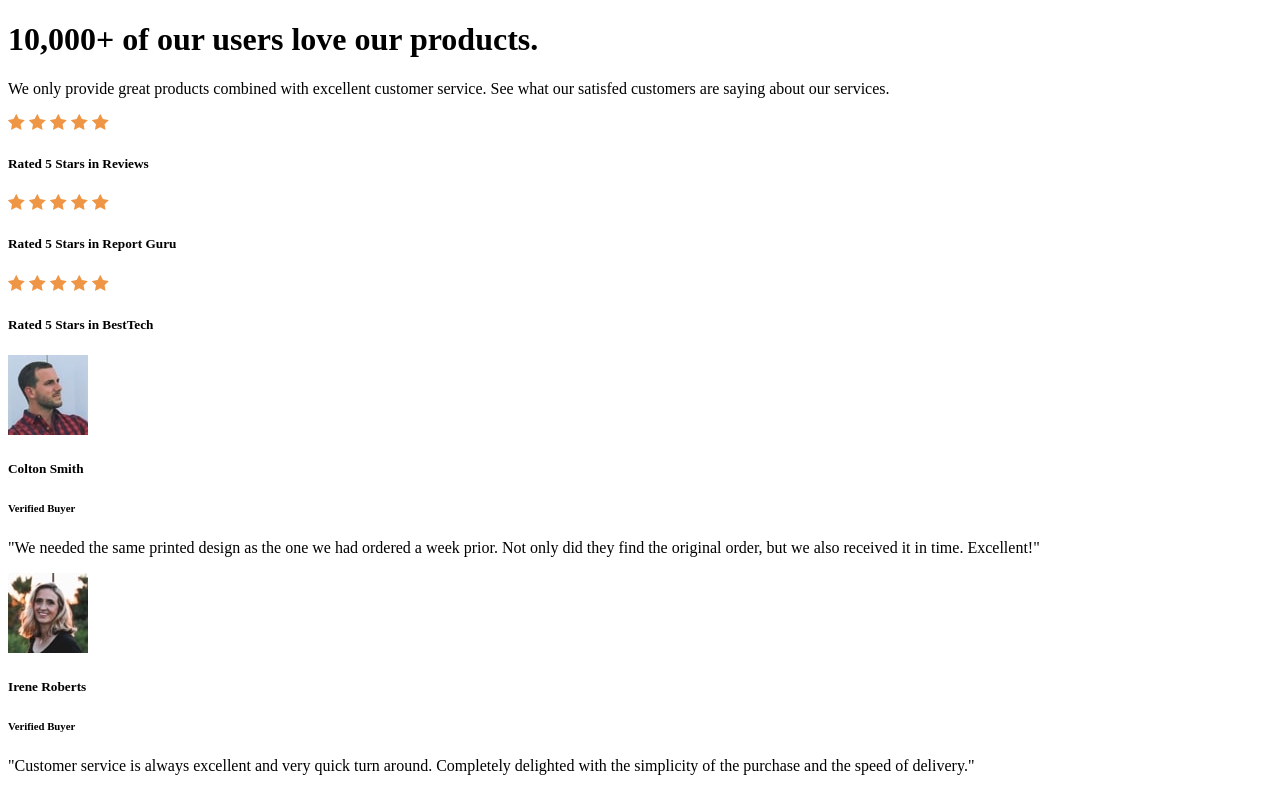
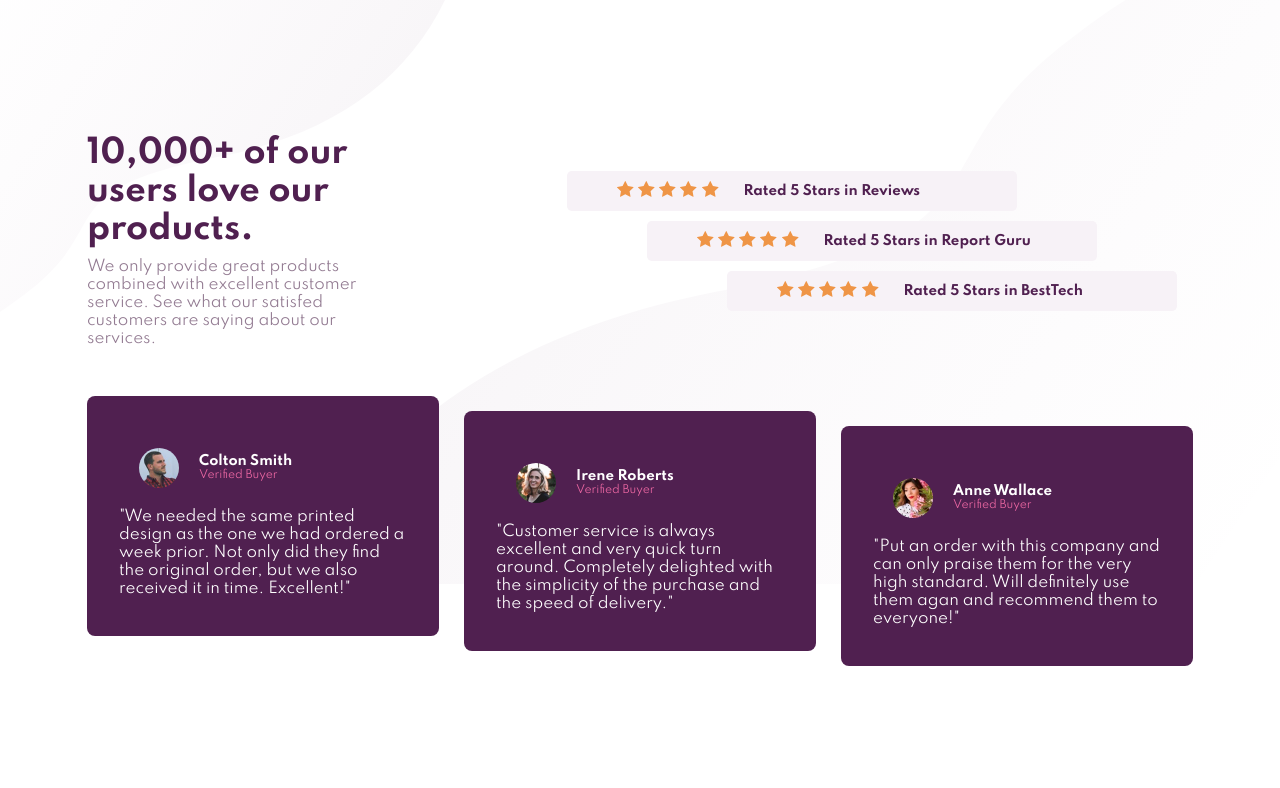
Before and after one commit to beatrizang/social-proof-section, a plain HTML site: page index.html in a window 1280 px wide. Shown: the top 788 px of the page. Drawn offline with Linux system fonts and the light colour scheme; a web font is replaced by a local one.

Commit message:
Se agrega links de google font y algunos divs

```diff
--- a/index.html
+++ b/index.html
@@ -4,7 +4,10 @@
   <head>
     <title>Social Proof Section - Frontend Mentor</title>
     <link rel="icon" href="images/favicon-32x32.png">
-
+    <link rel="stylesheet" href="style.css">
+    <link rel="preconnect" href="https://fonts.googleapis.com">
+    <link rel="preconnect" href="https://fonts.gstatic.com" crossorigin>
+    <link href="https://fonts.googleapis.com/css2?family=Big+Shoulders+Display:wght@700&family=Dancing+Script&family=Didact+Gothic&family=Dongle:wght@300;400&family=Inter:wght@400;700&family=Kumbh+Sans:wght@400;700&family=Lexend+Deca&family=Merriweather:wght@300&family=Outfit:wght@300;400;600&family=Parisienne&family=Red+Hat+Display:wght@500;700;900&family=Roboto:ital@1&family=Spartan:wght@400;500;700&family=Tangerine:wght@700&family=Yellowtail&display=swap" rel="stylesheet">
   </head>
   <body>
     <main class="container">
@@ -17,57 +20,69 @@
             </p>
           </div>
           <div class="ratings">
-            <div class="rating">
+            <div class="rating rating1">
+              <div class="stars">
                 <img src="images/icon-star.svg" alt="" aria-hidden="true">
                 <img src="images/icon-star.svg" alt="" aria-hidden="true">
                 <img src="images/icon-star.svg" alt="" aria-hidden="true">
                 <img src="images/icon-star.svg" alt="" aria-hidden="true">
                 <img src="images/icon-star.svg" alt="" aria-hidden="true">
+              </div>
               <h5>Rated 5 Stars in Reviews</h5>
             </div>
-            <div class="rating">
+            <div class="rating rating2">
+              <div class="stars">
                 <img src="images/icon-star.svg" alt="" aria-hidden="true">
                 <img src="images/icon-star.svg" alt="" aria-hidden="true">
                 <img src="images/icon-star.svg" alt="" aria-hidden="true">
                 <img src="images/icon-star.svg" alt="" aria-hidden="true">
                 <img src="images/icon-star.svg" alt="" aria-hidden="true">
+              </div>
               <h5>Rated 5 Stars in Report Guru</h5>
             </div>
-            <div class="rating">
+            <div class="rating rating3">
+              <div class="stars">
                 <img src="images/icon-star.svg" alt="" aria-hidden="true">
                 <img src="images/icon-star.svg" alt="" aria-hidden="true">
                 <img src="images/icon-star.svg" alt="" aria-hidden="true">
                 <img src="images/icon-star.svg" alt="" aria-hidden="true">
                 <img src="images/icon-star.svg" alt="" aria-hidden="true">
+              </div>
               <h5>Rated 5 Stars in BestTech</h5>
             </div>
           </div>
+        </div>
 
-        </div>
         <div class="testimonials">
-          <div class="testimonial">
+          <div class="testimonial testimonial1">
             <div class="top">
               <img src="images/image-colton.jpg" alt="Profile Image">
+              <div class="desc">
                 <h5>Colton Smith</h5>
                 <h6>Verified Buyer</h6>
+              </div>
             </div>
             <p>"We needed the same printed design as the one we had ordered a week prior. Not only did they find
             the original order, but we also received it in time. Excellent!"</p>
           </div>
-          <div class="testimonial">
+          <div class="testimonial testimonial2">
             <div class="top">
               <img src="images/image-irene.jpg" alt="Profile Image">
+              <div class="desc">
                 <h5>Irene Roberts</h5>
                 <h6>Verified Buyer</h6>
+              </div>
             </div>
             <p>"Customer service is always excellent and very quick turn around. Completely delighted with the simplicity of
               the purchase and the speed of delivery."</p>
           </div>
-          <div class="testimonial">
+          <div class="testimonial testimonial3">
             <div class="top">
               <img src="images/image-anne.jpg" alt="Profile Image">
+              <div class="desc">
                 <h5>Anne Wallace</h5>
                 <h6>Verified Buyer</h6>
+              </div>
             </div>
             <p>"Put an order with this company and can only praise them for the very high standard. Will
               definitely use them agan and recommend them to everyone!"</p>
```
Lines whose indentation alone changed are shown as unchanged.
